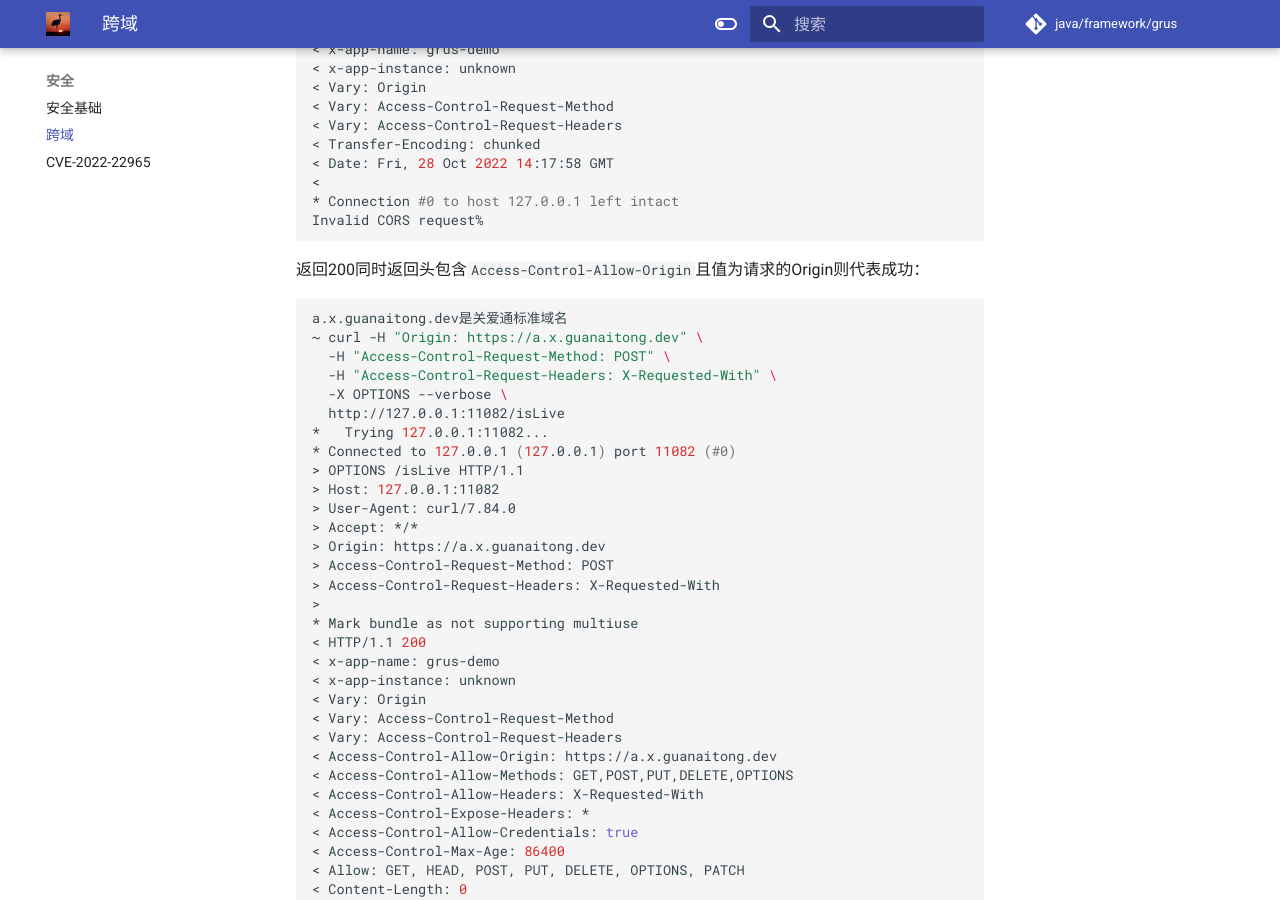
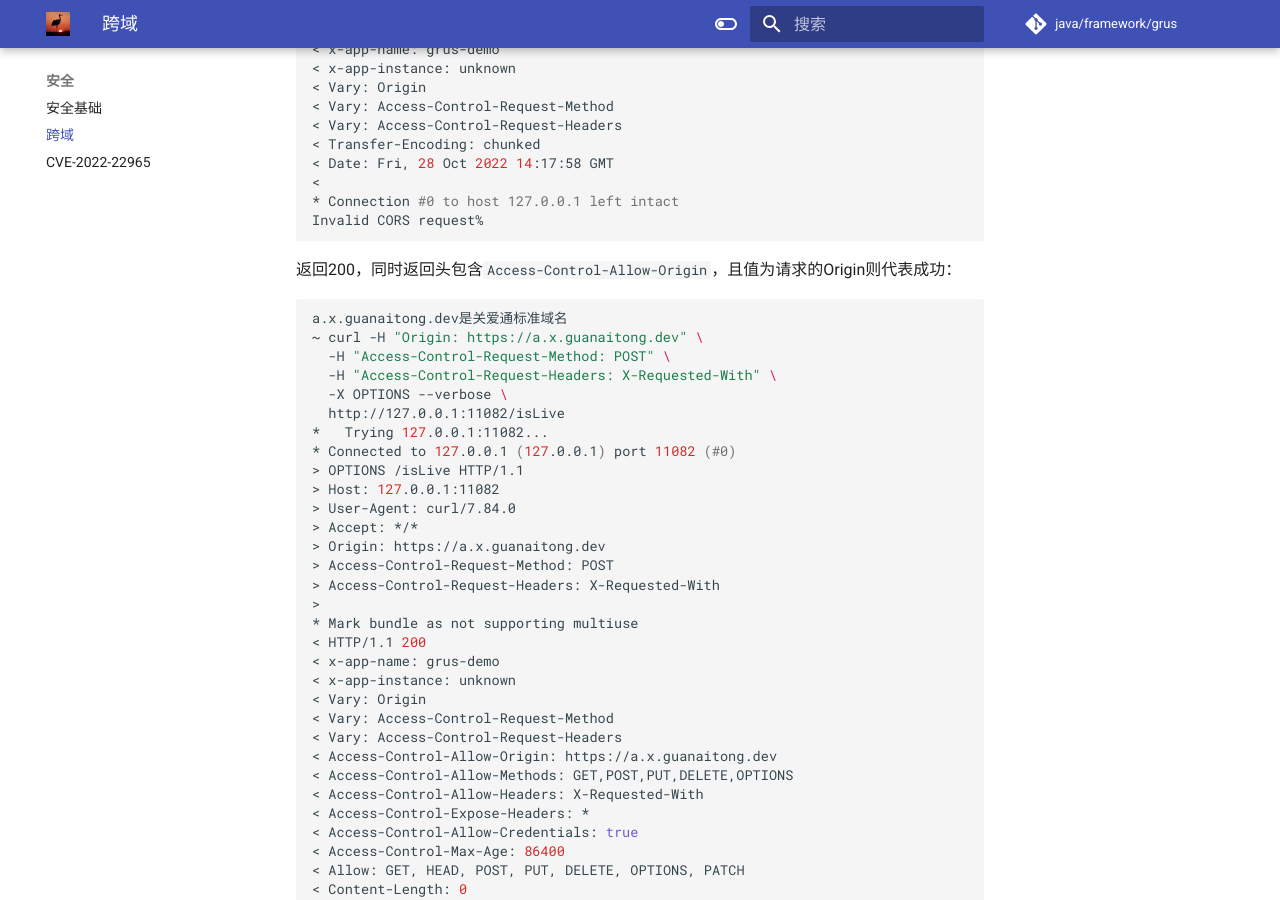
Before and after one commit to guanaitong/grus, an MkDocs documentation site: the page built from docs/security/cors.md, in a window 1280 px wide and 900 px high, scrolled down 1419 px. Built offline with MkDocs 1.6.1 and Material for MkDocs 9.7.7, drawn with Linux system fonts in a browser that asks for light colours.

Commit message:
跨域文档

````diff
--- a/docs/security/cors.md
+++ b/docs/security/cors.md
@@ -79,7 +79,7 @@ a.x.guanaitong.xx不在关爱通标准域名
 Invalid CORS request%
 ```
 
-返回200同时返回头包含`Access-Control-Allow-Origin`且值为请求的Origin则代表成功：
+返回200，同时返回头包含`Access-Control-Allow-Origin`，且值为请求的Origin则代表成功：
 
 ```bash
 a.x.guanaitong.dev是关爱通标准域名
````
